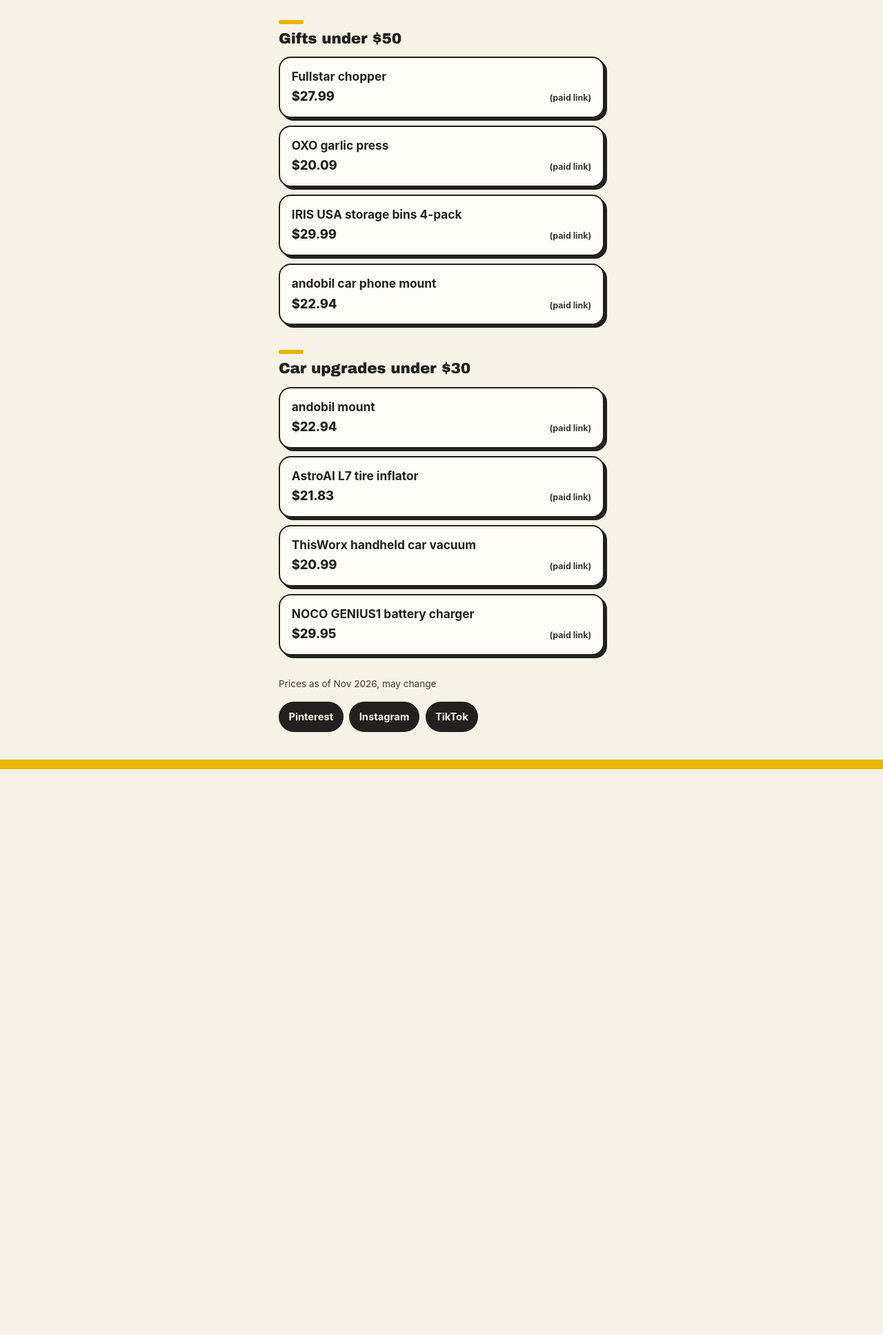
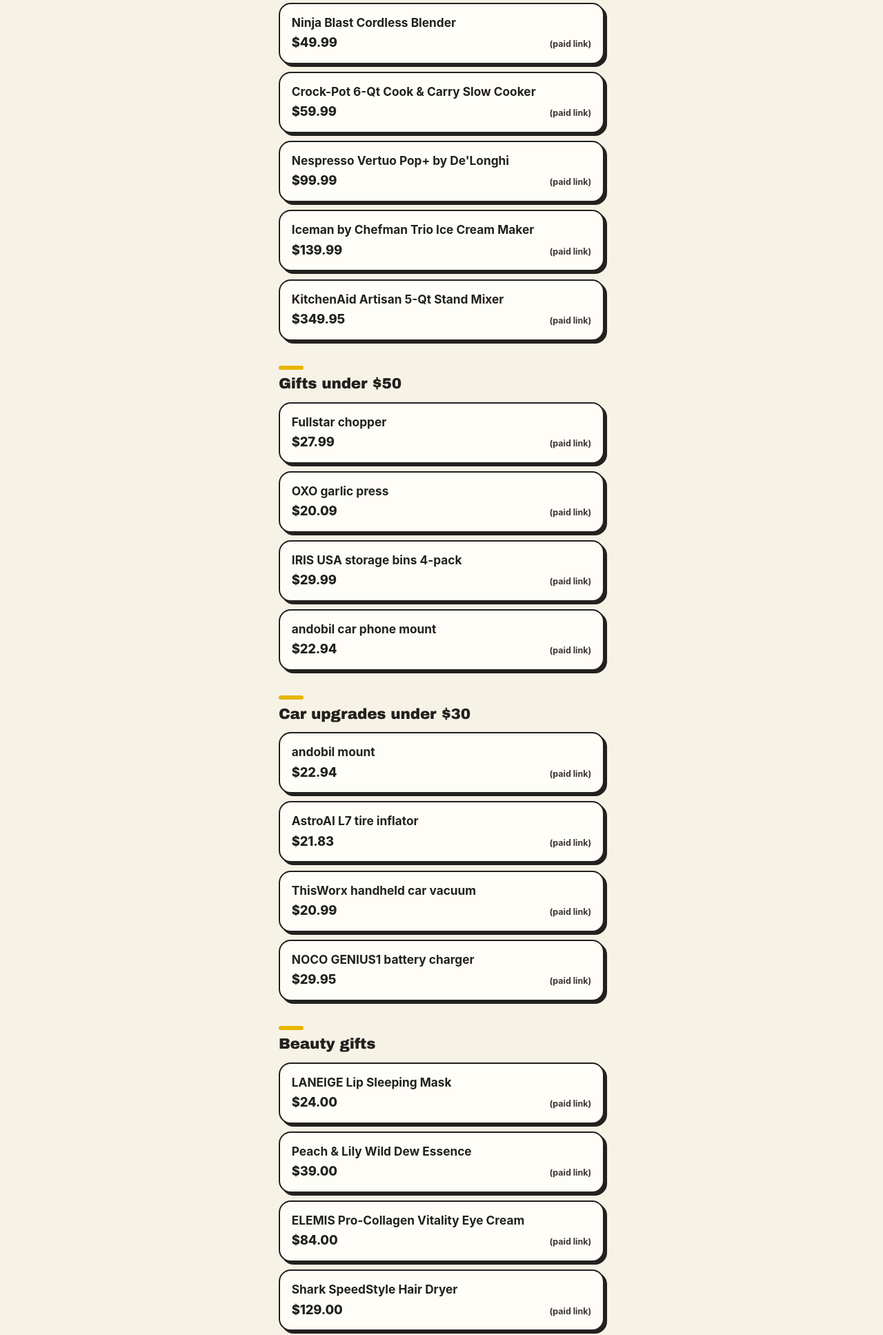
Before and after one commit to cartworthyshop/cartworthy-pins, a plain HTML site: page docs/index.html in a window 1280 px wide. Shown: the part 714-2649 px from the top of the page at 69% size. Before the commit the page ends 1829 px from the top, so only its background shows below. Drawn offline with Linux system fonts and the light colour scheme.

Commit message:
Add the Nov 19 pin batch and beauty gift links.
Copy the nine pins and six beauty carousel slides as-is, and add those products to the links page.

Co-authored-by: cartworthyshop <cartworthyshop@users.noreply.github.com>

```diff
--- a/docs/index.html
+++ b/docs/index.html
@@ -4,7 +4,7 @@
   <meta charset="utf-8">
   <meta name="viewport" content="width=device-width, initial-scale=1">
   <title>CartWorthy — Gift picks worth your cart</title>
-  <meta name="description" content="Gift picks worth your cart. Black Friday kitchen gifts, gifts under $50, and car upgrades under $30.">
+  <meta name="description" content="Gift picks worth your cart. Black Friday kitchen gifts, gifts under $50, car upgrades under $30, and beauty gifts.">
   <style>
     @font-face {
       font-family: "Archivo Black";
@@ -230,6 +230,26 @@
           <span class="name">OXO Good Grips garlic press</span>
           <span class="meta"><span class="price">$20.09</span><span class="paid">(paid link)</span></span>
         </a>
+        <a class="product" href="https://www.amazon.com/dp/B0C2FP4XNJ" target="_blank" rel="nofollow sponsored noopener">
+          <span class="name">Ninja Blast Cordless Blender</span>
+          <span class="meta"><span class="price">$49.99</span><span class="paid">(paid link)</span></span>
+        </a>
+        <a class="product" href="https://www.amazon.com/dp/B004P2NG0K" target="_blank" rel="nofollow sponsored noopener">
+          <span class="name">Crock-Pot 6-Qt Cook &amp; Carry Slow Cooker</span>
+          <span class="meta"><span class="price">$59.99</span><span class="paid">(paid link)</span></span>
+        </a>
+        <a class="product" href="https://www.amazon.com/dp/B0DVD67F76" target="_blank" rel="nofollow sponsored noopener">
+          <span class="name">Nespresso Vertuo Pop+ by De'Longhi</span>
+          <span class="meta"><span class="price">$99.99</span><span class="paid">(paid link)</span></span>
+        </a>
+        <a class="product" href="https://www.amazon.com/dp/B0GMSK4KYJ" target="_blank" rel="nofollow sponsored noopener">
+          <span class="name">Iceman by Chefman Trio Ice Cream Maker</span>
+          <span class="meta"><span class="price">$139.99</span><span class="paid">(paid link)</span></span>
+        </a>
+        <a class="product" href="https://www.amazon.com/dp/B00005UP2P" target="_blank" rel="nofollow sponsored noopener">
+          <span class="name">KitchenAid Artisan 5-Qt Stand Mixer</span>
+          <span class="meta"><span class="price">$349.95</span><span class="paid">(paid link)</span></span>
+        </a>
       </div>
     </section>
 
@@ -277,6 +297,28 @@
       </div>
     </section>
 
+    <section class="section" aria-labelledby="beauty">
+      <h2 id="beauty"><span aria-hidden="true"></span>Beauty gifts</h2>
+      <div class="products">
+        <a class="product" href="https://www.amazon.com/dp/B07XXPHQZK" target="_blank" rel="nofollow sponsored noopener">
+          <span class="name">LANEIGE Lip Sleeping Mask</span>
+          <span class="meta"><span class="price">$24.00</span><span class="paid">(paid link)</span></span>
+        </a>
+        <a class="product" href="https://www.amazon.com/dp/B0BKQ1RHWZ" target="_blank" rel="nofollow sponsored noopener">
+          <span class="name">Peach &amp; Lily Wild Dew Essence</span>
+          <span class="meta"><span class="price">$39.00</span><span class="paid">(paid link)</span></span>
+        </a>
+        <a class="product" href="https://www.amazon.com/dp/B0BGMJ4LR9" target="_blank" rel="nofollow sponsored noopener">
+          <span class="name">ELEMIS Pro-Collagen Vitality Eye Cream</span>
+          <span class="meta"><span class="price">$84.00</span><span class="paid">(paid link)</span></span>
+        </a>
+        <a class="product" href="https://www.amazon.com/dp/B0C7YJ7WML" target="_blank" rel="nofollow sponsored noopener">
+          <span class="name">Shark SpeedStyle Hair Dryer</span>
+          <span class="meta"><span class="price">$129.00</span><span class="paid">(paid link)</span></span>
+        </a>
+      </div>
+    </section>
+
     <p class="note">Prices as of Nov 2026, may change</p>
     <nav class="social" aria-label="CartWorthy on social">
       <a href="https://www.pinterest.com/cartworthycorp/" target="_blank" rel="noopener">Pinterest</a>
```
Also changed, not shown: carousels/4-beauty-gifts/slide-01.png (added), carousels/4-beauty-gifts/slide-02.png (added), carousels/4-beauty-gifts/slide-03.png (added), carousels/4-beauty-gifts/slide-04.png (added), carousels/4-beauty-gifts/slide-05.png (added), carousels/4-beauty-gifts/slide-06.png (added), pins/batch-2026-11-19/07-kitchenaid-stand-mixer.png (added), pins/batch-2026-11-19/08-laneige-lip-mask.png (added), pins/batch-2026-11-19/09-nespresso-vertuo-pop.png (added), pins/batch-2026-11-19/10-shark-speedstyle.png (added), pins/batch-2026-11-19/11-chefman-ice-cream-maker.png (added), pins/batch-2026-11-19/12-elemis-eye-cream.png (added), pins/batch-2026-11-19/13-ninja-blast-blender.png (added), pins/batch-2026-11-19/14-peach-lily-essence.png (added), 1 more files.
